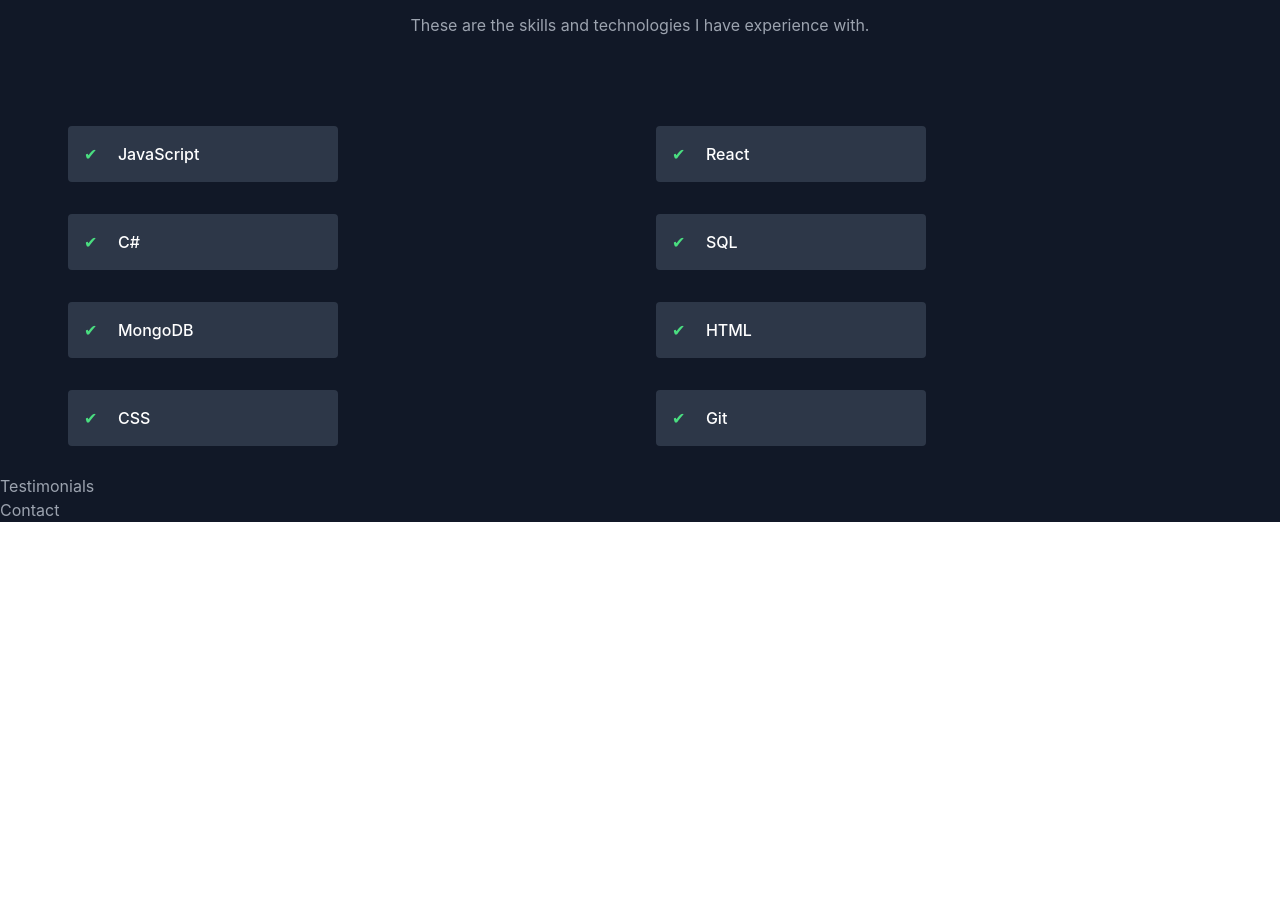
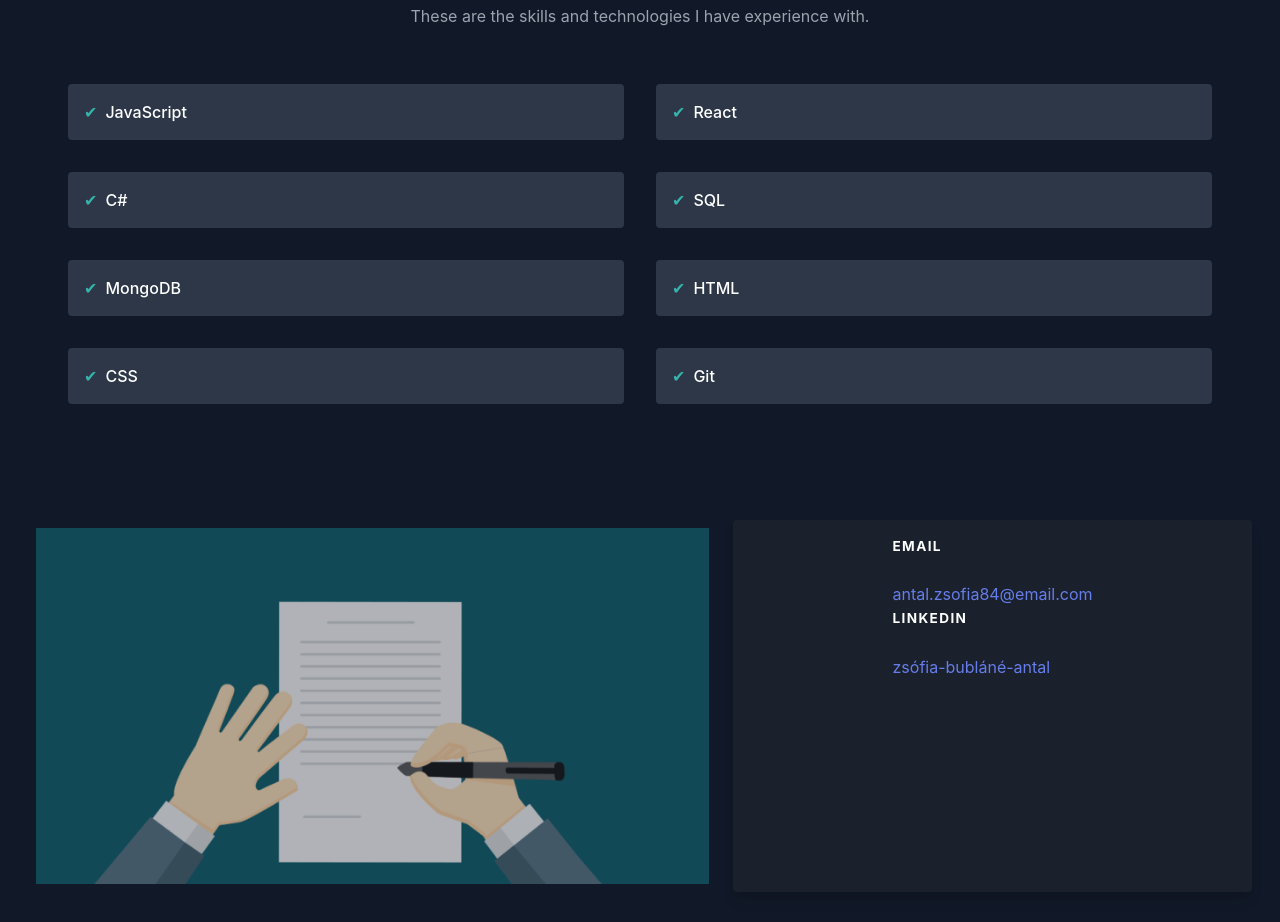
Before and after one commit to AntalZsofia/Portfolio, a React (Create React App) app in the folder myportfolio/: page / in a window 1280 px wide. Shown: the part 1320-2242 px from the top of the page. Before the commit the page ends 1842 px from the top, so only its background shows below. Built offline with nearby package versions, Linux system fonts and the light colour scheme.

Commit message:
Remove Testimonials component and update Contact and Skills components

```diff
--- a/myportfolio/src/App.js
+++ b/myportfolio/src/App.js
@@ -3,7 +3,6 @@ import Navbar from "./components/Navbar";
 import About from "./components/About";
 import Projects from "./components/Projects";
 import Skills from "./components/Skills";
-import Testimonials from "./components/Testimonials";
 import Contact from "./components/Contact";
 
 
@@ -14,7 +13,6 @@ export default function App() {
       <About />
       <Projects />
       <Skills />
-      <Testimonials />
       <Contact />
     </main>
   );
--- /dev/null
+++ b/myportfolio/src/components/Contact.css
@@ -0,0 +1,51 @@
+/* Contact.css */
+
+.contact-container {
+    padding: 5rem 1.25rem;
+    margin: 0 auto;
+    display: flex;
+    flex-wrap: wrap;
+  }
+
+  .image-container,
+  .contact-info {
+    padding: 1rem;
+    flex: 1 0 40%;
+    display: flex;
+    flex-direction: column;
+    align-items: center;
+  }
+
+  .image-container img {
+    width: 100%;
+    height: 100%;
+    object-fit: cover;
+    filter: opacity(0.7);
+  }
+
+  .contact-info {
+    background-color: #1a202c;
+    padding: 1rem;
+    border-radius: 0.25rem;
+    max-height: 50%;
+    box-shadow: 0 10px 15px -3px rgba(0, 0, 0, 0.1), 0 4px 6px -2px rgba(0, 0, 0, 0.05);
+    flex: 1 0 25%;
+    margin: 0.5rem;
+}
+
+  .contact-info h2 {
+    font-size: 0.85rem;
+    font-weight: 700;
+    letter-spacing: 0.1em;
+    text-transform: uppercase;
+    color: #fff;
+    margin-bottom: 1.5rem;
+
+  }
+
+  .contact-info a,
+  .contact-info p {
+    color: #667eea;
+    line-height: 1.75;
+    margin-bottom: 2rem;
+  }
--- a/myportfolio/src/components/Contact.jsx
+++ b/myportfolio/src/components/Contact.jsx
@@ -1,7 +1,23 @@
-import React from 'react'
+import React from "react";
+import Contactme from "../Pictures/contactme.png";
+import "./Contact.css"; // Import the CSS file
 
 export default function Contact() {
   return (
-    <div>Contact</div>
-  )
+    <section id="contact" className="relative">
+      <div className="contact-container">
+        <div className="image-container">
+          <img src={Contactme} alt="ContactMe" />
+        </div>
+        <div className="contact-info">
+          <div>
+            <h2>EMAIL</h2>
+            <a href="mailto:antal.zsofia84@email.com">antal.zsofia84@email.com</a>
+            <h2>LINKEDIN</h2>
+            <a href="https://www.linkedin.com/in/zsófia-bubláné-antal">zsófia-bubláné-antal</a>
+          </div>
+        </div>
+      </div>
+    </section>
+  );
 }
--- a/myportfolio/src/components/Skills.css
+++ b/myportfolio/src/components/Skills.css
@@ -3,55 +3,48 @@
 .container {
   padding: 1.25rem 1.25rem;
   margin: 0 auto;
+  display: flex;
+  flex-direction: column;
+}
+.text-header{
+  font-size: 2rem;
+    color: #a0aec0;
+    font-weight: bold;
+    text-align: center
 }
 
 .text-center {
   text-align: center;
-    margin-bottom: 5rem;
+  margin-bottom: 1rem;
 }
 
-  .grid{
+.skills-container{
+  margin-top: 2rem;
 display: grid;
 grid-template-columns: repeat(2, 1fr);
 gap: 1rem;
+
 }
 
-  .p-2 {
+.skill-item {
   padding: 0.5rem;
-  }
-
-  .w-full {
   width: 100%;
 }
 
-  .w-half {
-    width: 50%;
-  }
-
-  .bg-gray {
+.skill-content {
   background-color: #2d3748;
-  }
-
-  .rounded {
   border-radius: 0.25rem;
-  }
-
-  .p-4 {
   padding: 1rem;
-  }
-
-  .h-full {
   height: 100%;
-  }
-
-  .items-center {
+  display: flex;
   align-items: center;
 }
 
-  .text-white {
+.skill-text {
   color: #fff;
-  }
-
-  .font-medium {
   font-weight: 500;
 }
+.checkmark{
+  color: #38b2ac;
+  margin-right: 0.5rem;
+}
--- a/myportfolio/src/components/Skills.jsx
+++ b/myportfolio/src/components/Skills.jsx
@@ -4,28 +4,20 @@ import './Skills.css'; // Import the CSS file
 
 export default function Skills() {
   return (
-    <section id="skills">
-      <div className="container">
-        <div className="text-center">
-          <h1 className="sm:text-4xl text-3xl font-medium title-font text-white mb-4">
-            Skills &amp; Technologies
-          </h1>
-          <p className="text-base leading-relaxed xl:w-2/4 lg:w-3/4 mx-auto">
-            These are the skills and technologies I have experience with.
-          </p>
-        </div>
-        <div className="grid">
-          {skills.map((skill) => (
-            <div key={skill} className="p-2 w-full w-half">
-              <div className="bg-gray rounded p-4 h-full items-center">
-                <span className="text-green-400 w-6 h-6 flex-shrink-0 mr-4">✔</span> {/* Use a checkmark symbol */}
-                <span className="title-font font-medium text-white">
-                  {skill}
-                </span>
-              </div>
+    <section id="skills" className="container">
+      <div className="text-center">
+        <h1 className="text-header">Skills &amp; Technologies</h1>
+        <p>These are the skills and technologies I have experience with.</p>
+      </div>
+      <div className="skills-container">
+        {skills.map((skill) => (
+          <div key={skill} className="skill-item">
+            <div className="skill-content">
+              <span className="checkmark">✔</span> {/* Use a checkmark symbol */}
+              <span className="skill-text">{skill}</span>
             </div>
-          ))}
-        </div>
+          </div>
+        ))}
       </div>
     </section>
   );
--- a/myportfolio/src/components/Testimonials.jsx
+++ /dev/null
@@ -1,7 +0,0 @@
-import React from 'react'
-
-export default function Testimonials() {
-  return (
-    <div>Testimonials</div>
-  )
-}
```
Also changed, not shown: myportfolio/src/Pictures/contactme.png (added). Lines whose indentation alone changed are shown as unchanged.
